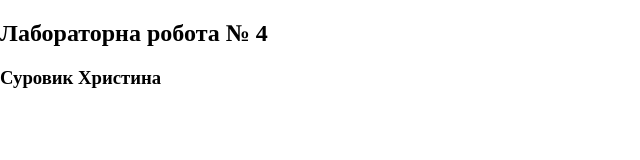
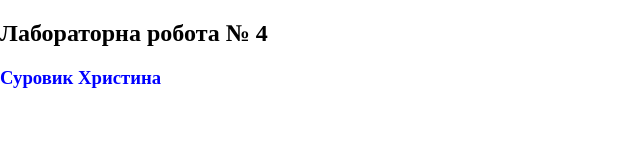
Before and after one commit to Khristina1/laboratornarobota4, a website: page public/index.html in a window 1280 px wide. Shown: the whole page, without its empty margins (0-640 px from the left). Drawn offline with nearby package versions, Linux system fonts and the light colour scheme.

Commit message:
Update index.html

```diff
--- a/public/index.html
+++ b/public/index.html
@@ -6,8 +6,8 @@
 	</head>
 	<body>
 		<div>
-		<h2>Лабораторна робота № 4 </h2>
-	<h3>Суровик Христина<h3>
+		<h2 >Лабораторна робота № 4 </h2>
+	<h3 style ="color: blue">Суровик Христина<h3>
 
 		</div>
 	</body>
```
